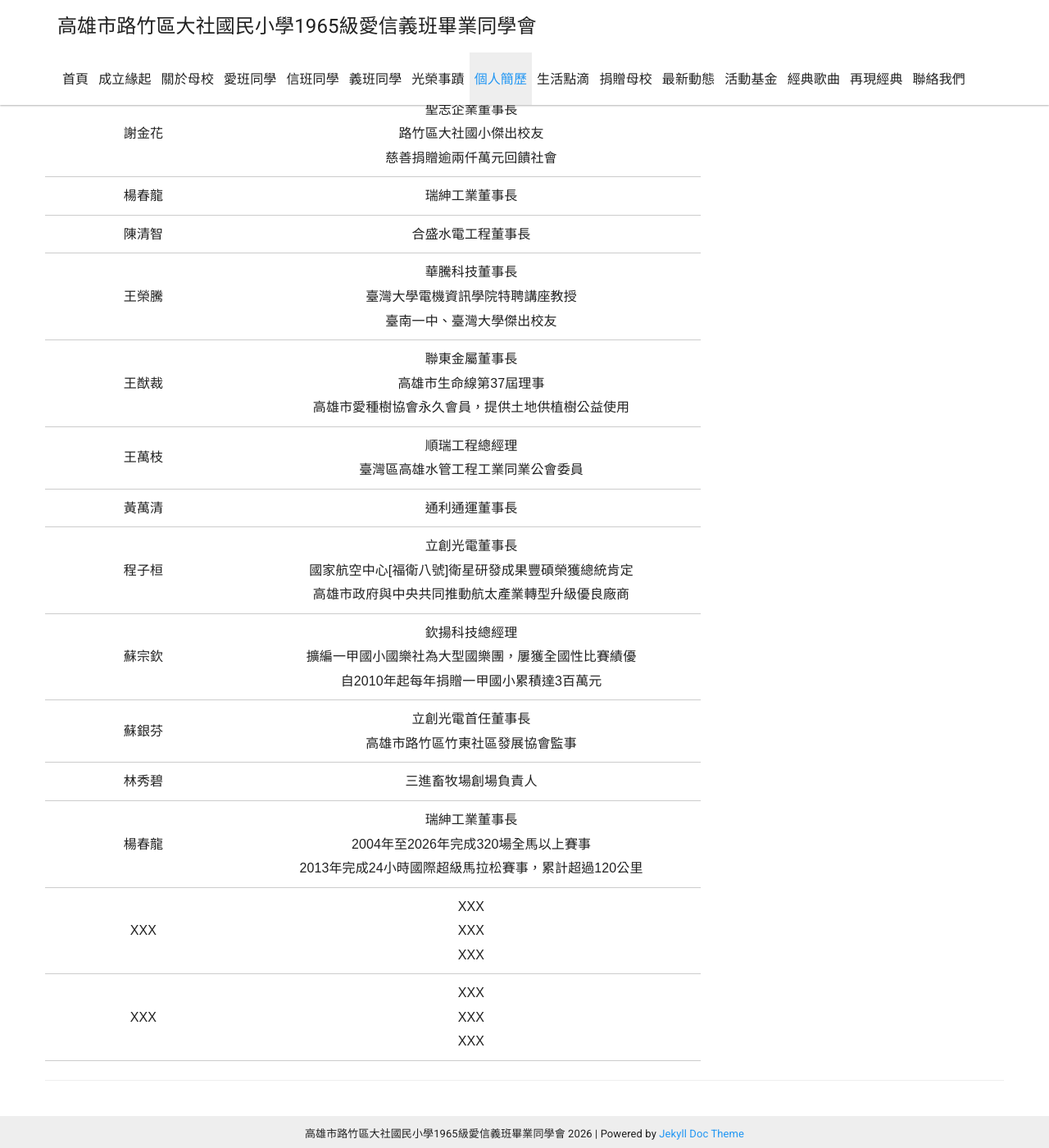
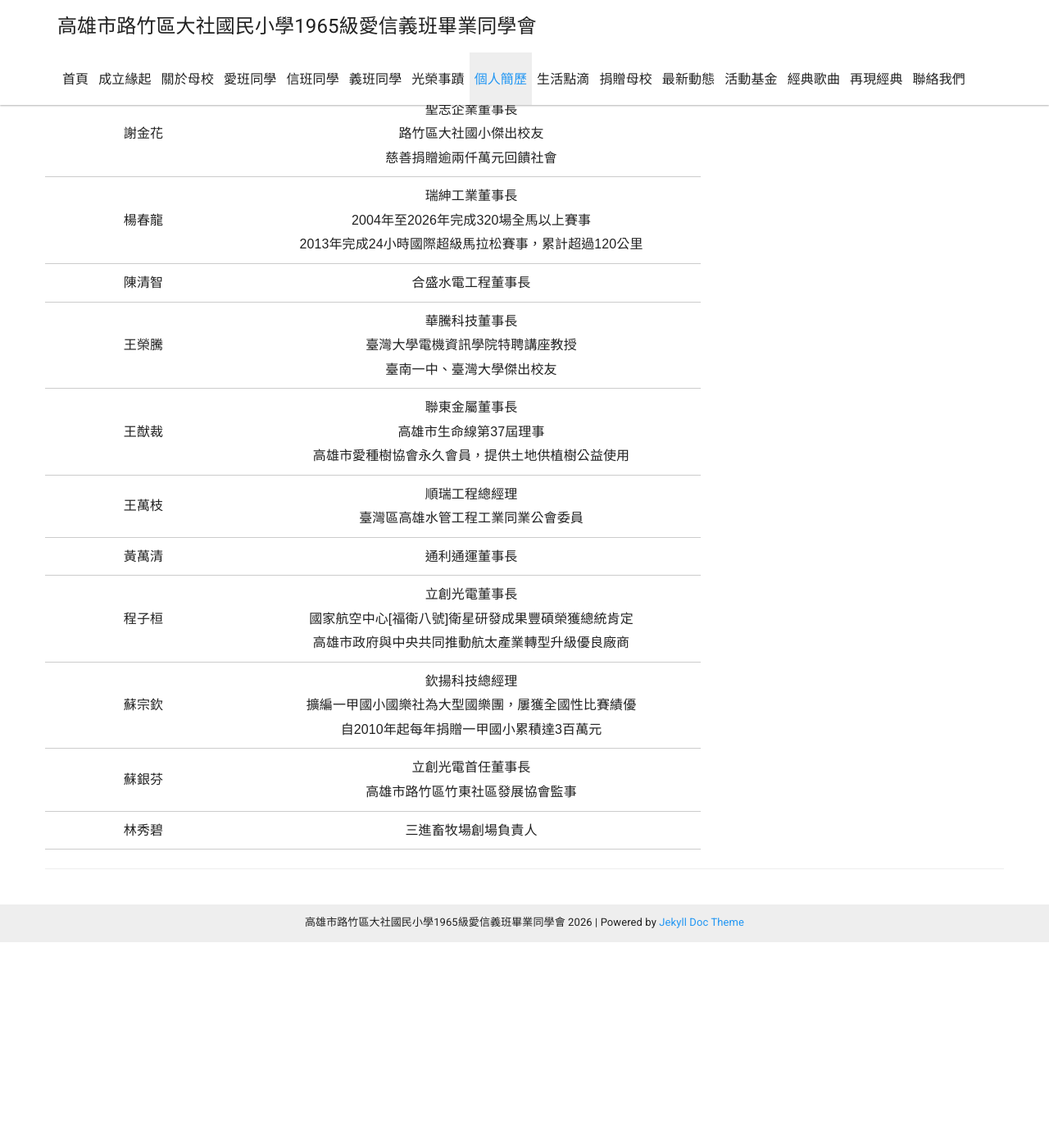
Before and after one commit to dashe1965/dashe1965.github.io, a Jekyll site: the page built from _docs/Resume/Resume.md, in a window 1280 px wide and 1400 px high, scrolled down 666 px. Shown: the whole window at 82% size. Built offline with Jekyll 4.4.1, drawn with Linux system fonts in a browser that asks for light colours; nearby versions of some CDN libraries; after the commit the page ends 1816 px from its top, so only the background shows below that.

Commit message:
update resume

```diff
--- a/_docs/Resume/Resume.md
+++ b/_docs/Resume/Resume.md
@@ -165,30 +167,6 @@ border-bottom: none;
         三進畜牧場創場負責人
       </td>
     </tr>
-    <tr>
-      <td class="cell-name">楊春龍</td>
-      <td class="cell-achievement">
-        瑞紳工業董事長<br>
-        2004年至2026年完成320場全馬以上賽事<br>
-        2013年完成24小時國際超級馬拉松賽事，累計超過120公里
-      </td>
-    </tr>
-    <tr>
-      <td class="cell-name">XXX</td>
-      <td class="cell-achievement">
-        XXX<br>
-        XXX<br>
-        XXX
-      </td>
-    </tr>
-    <tr>
-      <td class="cell-name">XXX</td>
-      <td class="cell-achievement">
-        XXX<br>
-        XXX<br>
-        XXX
-      </td>
-    </tr>
   </tbody>
   </table>
 </body>
```
Also changed, not shown: other parts of _docs/Resume/Resume.md (+3 -1 lines).
